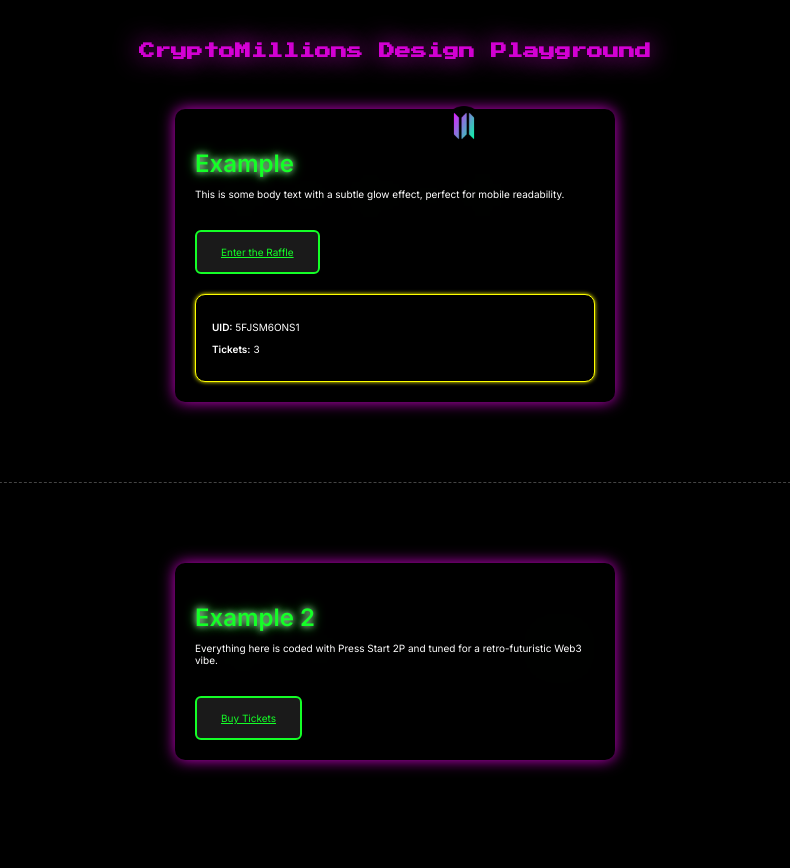
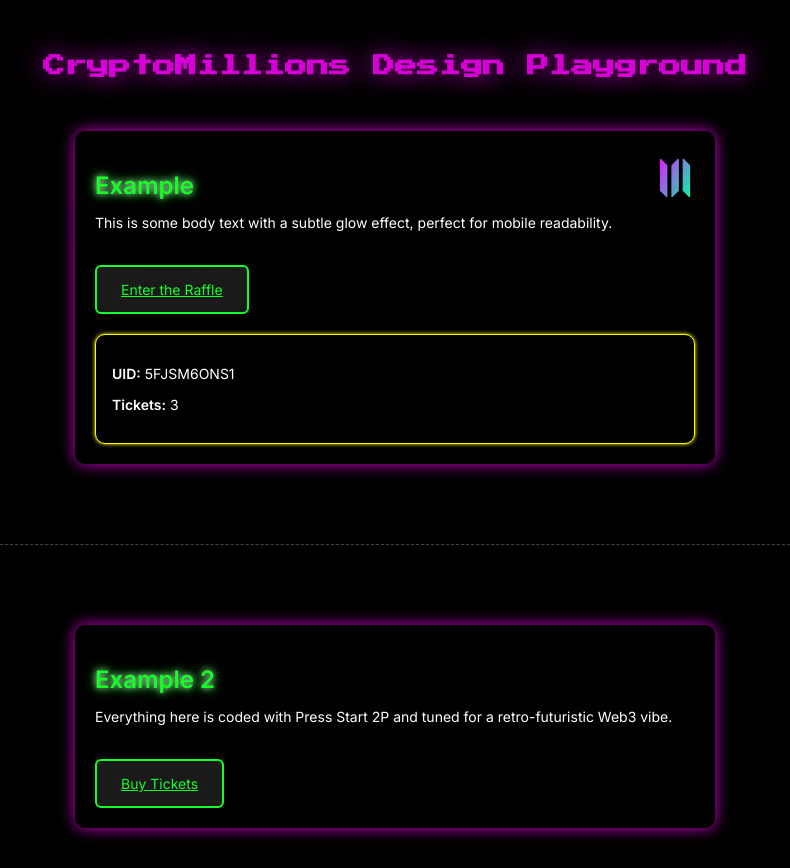
Before and after one commit to CryptoMillionsLTD/Landingpage, a plain HTML site: page wee-example-page-8N2L.html in a window 1280 px wide. Shown: the whole page, without its empty margins (245-1035 px from the left). Before the commit the page ends 800 px from the top, so only its background shows below. Drawn offline with Linux system fonts and the light colour scheme.

Commit message:
updated layoutresponse for playground page

```diff
--- a/wee-example-page-8N2L.html
+++ b/wee-example-page-8N2L.html
@@ -7,13 +7,13 @@
   <link href="https://fonts.googleapis.com/css2?family=Press+Start+2P&display=swap" rel="stylesheet">
   <link href="https://fonts.googleapis.com/css2?family=Inter:wght@400;600&display=swap" rel="stylesheet">
   <style>
-
+    /* GLOBAL RESET + BASE STYLES */
     body {
-      font-family: "inter", sans-serif;
+      font-family: 'Inter', sans-serif;
       background-color: #000;
       color: #fff;
       padding: 20px;
-      margin: 12px;
+      margin: 0;
       display: flex;
       flex-direction: column;
       align-items: center;
@@ -21,41 +21,43 @@
     }
 
     h1 {
-      font-family: "Press Start 2P", cursive;
+      font-family: 'Press Start 2P', cursive;
       font-size: 16px;
-      color: rgb(255,0,255,0.80);
-      text-shadow: 0 0 25px rgb(255,0,255,0.80);
+      color: rgba(255, 0, 255, 0.8);
+      text-shadow: 0 0 25px rgba(255, 0, 255, 0.8);
     }
 
+    /* SECTION BLOCK WRAPPER */
     .section {
       width: 90%;
       max-width: 400px;
-      background-color: #000000;
+      background-color: #000;
       padding: 20px;
       border-radius: 10px;
-      box-shadow: 0 0 15px rgb(255,0,255,0.80);
+      box-shadow: 0 0 15px rgba(255, 0, 255, 0.8);
+      position: relative;
     }
 
-    /* Softer neon heading */
+    /* HEADINGS */
     .neon-soft {
-      color: #14FF27 ;
-      text-shadow: 0 0 6px #bec7bf , 0 0 12px #14FF27 ;
+      color: #14FF27;
+      text-shadow: 0 0 6px #bec7bf, 0 0 12px #14FF27;
       margin-bottom: 10px;
     }
 
     .neon-soft-text {
-      color: #ffffff ;
+      color: #fff;
       text-shadow: 0 0 70px #14FF27;
       font-size: 10px;
     }
 
-    /* Glowing button */
+    /* BUTTON */
     .btn-glow {
       display: inline-block;
       padding: 14px 24px;
       background-color: #1a1a1a;
       border: 2px solid #14FF27;
-      color: #14FF27 ;
+      color: #14FF27;
       border-radius: 6px;
       font-size: 10px;
       cursor: pointer;
@@ -69,18 +71,18 @@
       box-shadow: 0 0 12px #ffff00;
     }
 
-    /* Glowing box for user/ticket info */
+    /* INFO BOX */
     .box-glow {
-      background-color: #000000;
-      border: 1px solid #ffff00 ;
+      background-color: #000;
+      border: 1px solid #ffff00;
       padding: 16px;
       border-radius: 10px;
-      box-shadow: 0 0 4px #ffff00 ;
+      box-shadow: 0 0 4px #ffff00;
       font-size: 10px;
       margin-top: 20px;
     }
 
-    /* Divider */
+    /* DIVIDER */
     hr {
       border: none;
       border-top: 1px dashed #444;
@@ -88,32 +90,82 @@
       margin: 40px 0;
     }
 
+    /* FLOATING COIN */
     .rotating-coin {
       position: absolute;
       bottom: 256px;
-  left: 269px;
+      right: 10px;
       width: 40px;
       height: 40px;
       animation: spin 4s linear infinite;
       z-index: 10;
     }
 
-/* Create space for relative positioning inside the block */
-.section {
-  position: relative;
-}
-
-/* Rotation animation */
     @keyframes spin {
       0% { transform: rotate(0deg); }
       100% { transform: rotate(360deg); }
+    }
+
+    /* ==== RESPONSIVE BREAKPOINTS ==== */
+
+    /* Tablet 768px */
+    @media (min-width: 768px) {
+      h1 {
+        font-size: 20px;
+      }
+      .neon-soft-text,
+      .btn-glow,
+      .box-glow {
+        font-size: 12px;
+      }
+      .rotating-coin {
+        width: 50px;
+        height: 50px;
+        bottom: 256px;
+        right: 10px;
+      }
+    }
+
+    /* Large phones 414px+ */
+    @media (min-width: 414px) {
+      .section {
+        max-width: 450px;
+      }
+    }
+
+    /* Desktop 1024px */
+    @media (min-width: 1024px) {
+      body {
+        padding: 40px;
+      }
+
+      .section {
+        max-width: 600px;
+      }
+
+      h1 {
+        font-size: 22px;
+      }
+
+      .neon-soft-text,
+      .btn-glow,
+      .box-glow {
+        font-size: 14px;
+      }
+
+      .rotating-coin {
+        width: 60px;
+        height: 60px;
+        bottom: 256px;
+        right: 10px;
+      }
     }
 
   </style>
 </head>
 <body>
 
-  <h1> CryptoMillions Design Playground</h1>
+  <h1>CryptoMillions Design Playground</h1>
 
   <div class="section">
     <h2 class="neon-soft">Example</h2>
@@ -123,13 +175,13 @@
       <p><strong>UID:</strong> 5FJSM6ONS1</p>
       <p><strong>Tickets:</strong> 3</p>
     </div>
-    <img src="/image/solana-coin.png" alt="Rotating Coin" class="rotating-coin" />
+    <img src="image/solana-coin.png" alt="Rotating Coin" class="rotating-coin" />
   </div>
 
   <hr />
 
   <div class="section">
-    <h2 class="neon-soft"> Example 2</h2>
+    <h2 class="neon-soft">Example 2</h2>
     <p class="neon-soft-text">Everything here is coded with Press Start 2P and tuned for a retro-futuristic Web3 vibe.</p>
     <a href="#" class="btn-glow">Buy Tickets</a>
   </div>
```
Lines whose indentation alone changed are shown as unchanged.
